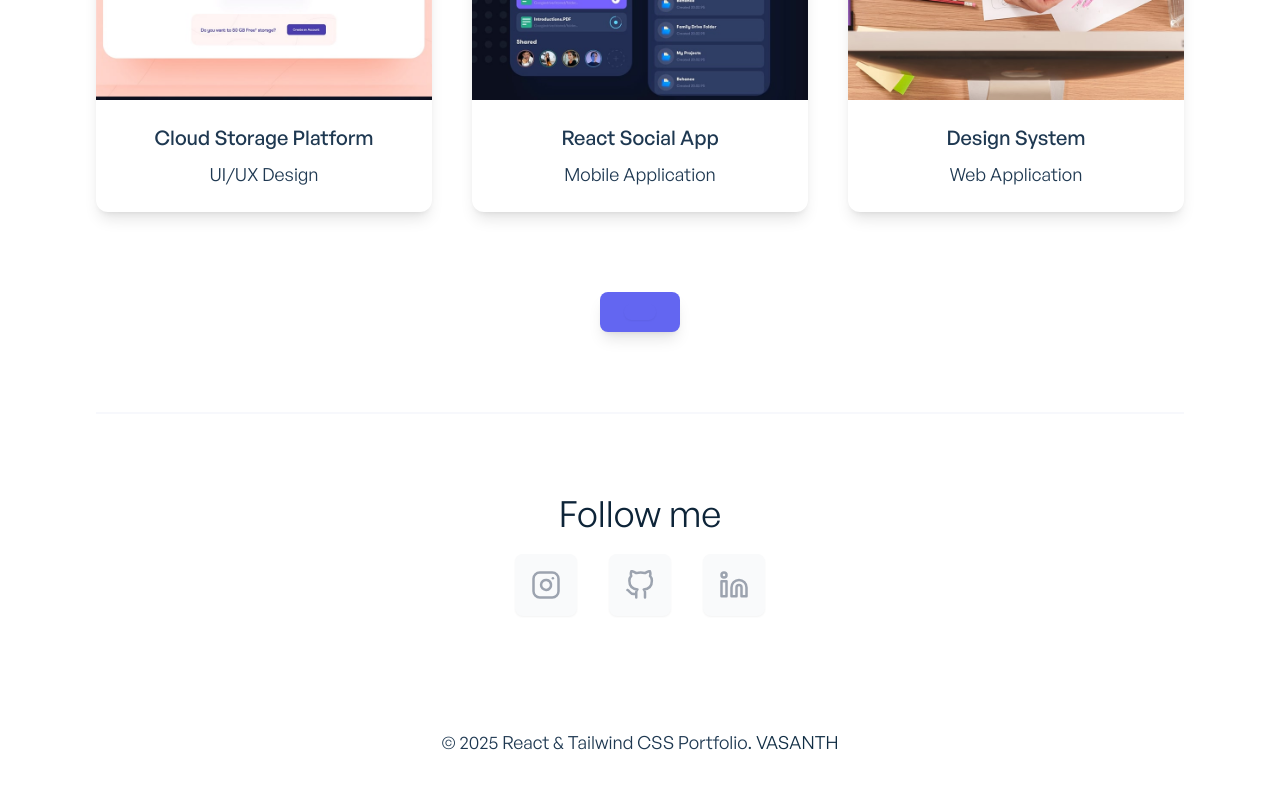
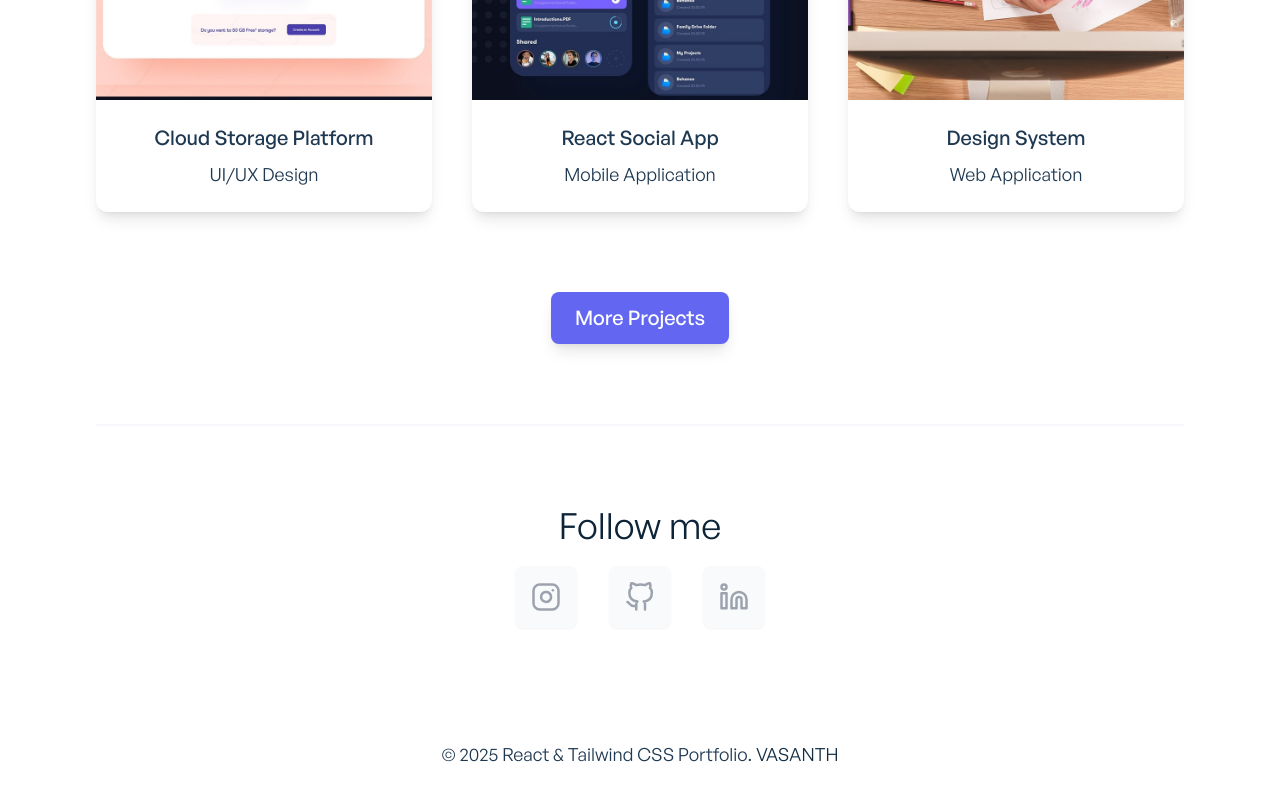
Before and after one commit to Vasanth-Portfolio/portfolio-website, a React (Vite) app: page / in a window 1280 px wide. Shown: the part 1760-2560 px from the top of the page. Built offline with nearby package versions, Linux system fonts and the light colour scheme.

Commit message:
fixed issue

```diff
--- a/src/components/projects/shopSphere/ProductCard.tsx
+++ b/src/components/projects/shopSphere/ProductCard.tsx
@@ -1,5 +1,5 @@
-import React from 'react';
-import Button from '../../reusable/Button';
+import React from "react";
+import Button from "../../reusable/Button";
 
 interface ProductCardProps {
   id: string;
@@ -21,11 +21,7 @@ export const ProductCard: React.FC<ProductCardProps> = ({
   return (
     <div className="bg-primary-light dark:bg-primary-dark rounded-lg overflow-hidden shadow-md hover:shadow-lg transition-shadow duration-300">
       <div className="h-48 overflow-hidden">
-        <img
-          src={image}
-          alt={name}
-          className="w-full h-full object-cover"
-        />
+        <img src={image} alt={name} className="w-full h-full object-cover" />
       </div>
       <div className="p-4">
         <h3 className="font-heading text-lg font-semibold text-primary-dark dark:text-primary-light mb-2">
@@ -40,13 +36,12 @@ export const ProductCard: React.FC<ProductCardProps> = ({
           <span className="font-heading font-bold text-accent-light dark:text-accent-dark">
             ${price.toFixed(2)}
           </span>
+
           <Button
-            variant="primary"
-            size="sm"
+            title="Add to Cart"
             onClick={() => onAddToCart?.(id)}
-          >
-            Add to Cart
-          </Button>
+            aria-label="Add to Cart"
+          />
         </div>
       </div>
     </div>
--- a/src/components/projects/shopSphere/ShopSphereNavbar.tsx
+++ b/src/components/projects/shopSphere/ShopSphereNavbar.tsx
@@ -12,13 +12,16 @@ export const ShopSphereNavbar = () => {
             </span>
           </div>
           <div className="flex items-center space-x-4">
-
-            <Button variant="outline" size="sm">
-              Sign In
-            </Button>
-            <Button variant="primary" size="sm">
-              Cart (0)
-            </Button>
+            <Button
+              title="Sign In"
+              type="submit"
+              aria-label="Sign In"
+            />
+             <Button
+              title="Cart (0)"
+              type="submit"
+              aria-label="Cart (0)"
+            />
           </div>
         </div>
       </div>
--- a/src/components/reusable/Button.tsx
+++ b/src/components/reusable/Button.tsx
@@ -1,53 +1,28 @@
 import { ReactNode } from "react";
 
 interface ButtonProps {
-  children: ReactNode;
+  title: ReactNode;
   type?: "button" | "submit" | "reset";
   ariaLabel?: string;
   className?: string;
   onClick?: () => void;
-  variant?: "primary" | "secondary" | "outline" | "ghost";
-  size?: "sm" | "md" | "lg";
-  disabled?: boolean;
 }
 
 const Button = ({
-  children,
+  title,
   type = "button",
   ariaLabel,
-  className = "",
+  className,
   onClick,
-  variant = "primary",
-  size = "md",
-  disabled = false,
 }: ButtonProps) => {
-  // Base classes
-  const baseClasses = "font-general-regular rounded-lg transition-all duration-200 focus:outline-none focus:ring-2 focus:ring-offset-2 disabled:opacity-50 disabled:cursor-not-allowed inline-flex items-center justify-center";
-
-  // Variant classes
-  const variantClasses = {
-    primary: "bg-accent-light dark:bg-accent-dark text-white hover:bg-accent-light/90 dark:hover:bg-accent-dark/90 focus:ring-accent-light/50 dark:focus:ring-accent-dark/50 shadow-sm",
-    secondary: "bg-secondary-light dark:bg-secondary-dark text-primary-dark dark:text-primary-light hover:bg-opacity-90 focus:ring-secondary-light/50 dark:focus:ring-secondary-dark/50",
-    outline: "border border-ternary-light dark:border-ternary-dark text-primary-dark dark:text-primary-light hover:bg-secondary-light dark:hover:bg-secondary-dark focus:ring-ternary-light/50 dark:focus:ring-ternary-dark/50 bg-transparent",
-    ghost: "text-primary-dark dark:text-primary-light hover:bg-secondary-light dark:hover:bg-secondary-dark focus:ring-ternary-light/50 dark:focus:ring-ternary-dark/50 bg-transparent",
-  };
-
-  // Size classes
-  const sizeClasses = {
-    sm: "px-3 py-1.5 text-sm",
-    md: "px-4 py-2 text-base",
-    lg: "px-6 py-3 text-lg",
-  };
-
   return (
     <button
       type={type}
       aria-label={ariaLabel}
-      className={`${baseClasses} ${variantClasses[variant]} ${sizeClasses[size]} ${className}`}
+      className={className}
       onClick={onClick}
-      disabled={disabled}
     >
-      {children}
+      {title}
     </button>
   );
 };
```
